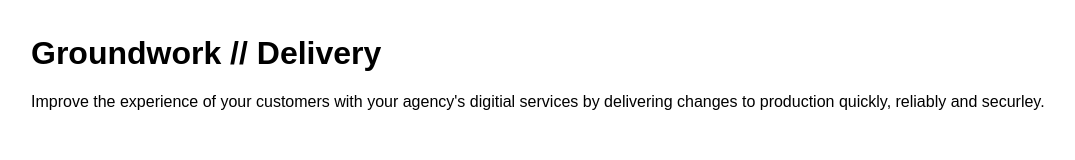
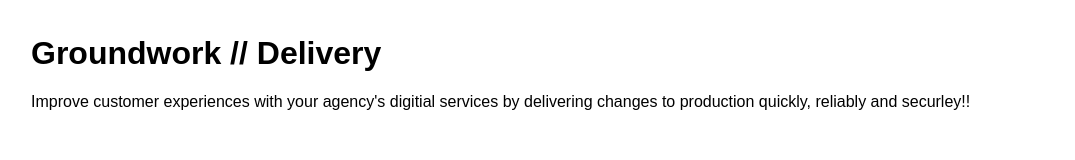
Before and after one commit to mheadd/groundwork-starter-node, a website: page public/index.html in a window 1280 px wide. Shown: the whole page, without its empty margins (4-1079 px from the left). Drawn offline with Linux system fonts and the light colour scheme.

Commit message:
Small change

```diff
--- a/public/index.html
+++ b/public/index.html
@@ -7,7 +7,7 @@
 
 <body>
   <h1>Groundwork // Delivery</h1>
-  <p>Improve the experience of your customers with your agency's digitial services by delivering changes to production quickly, reliably and securley.</p>
+  <p>Improve customer experiences with your agency's digitial services by delivering changes to production quickly, reliably and securley!!</p>
 </body>
 
 </html>
```
